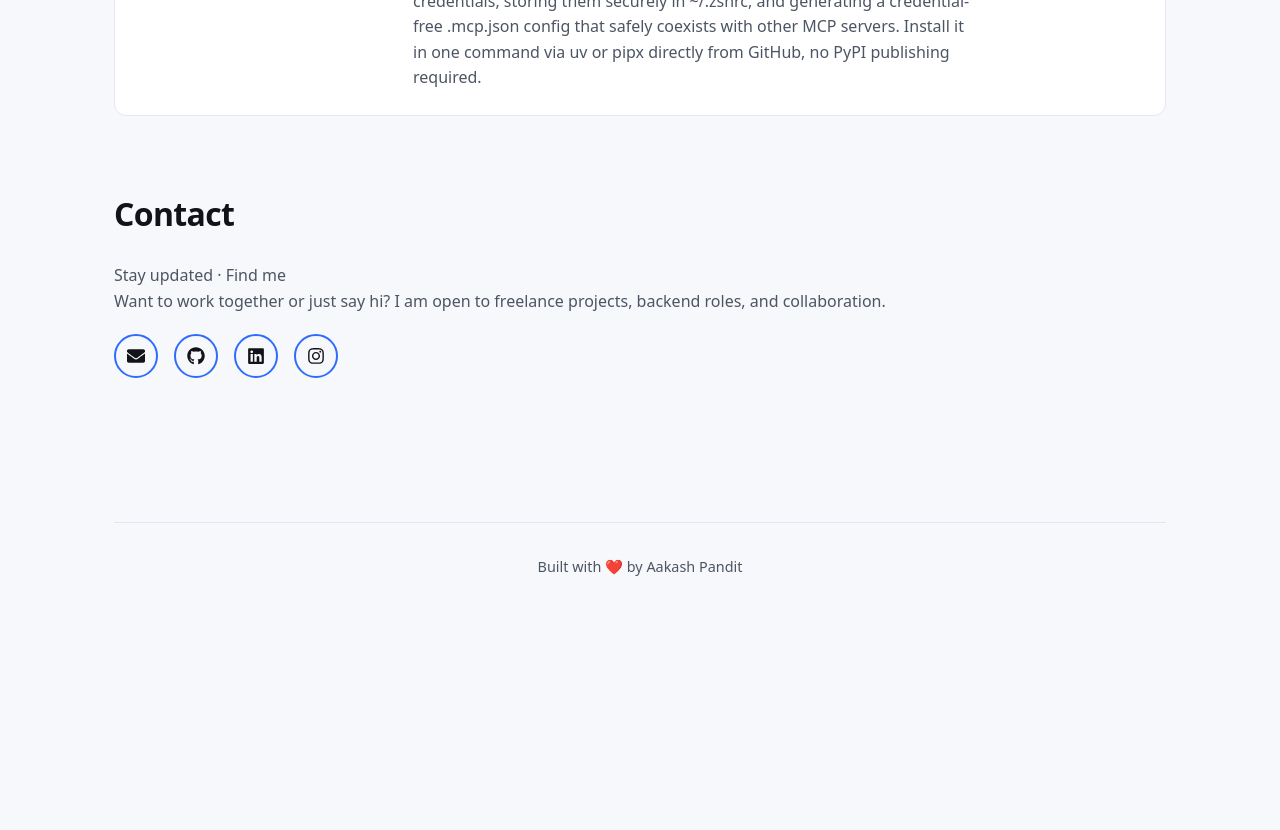
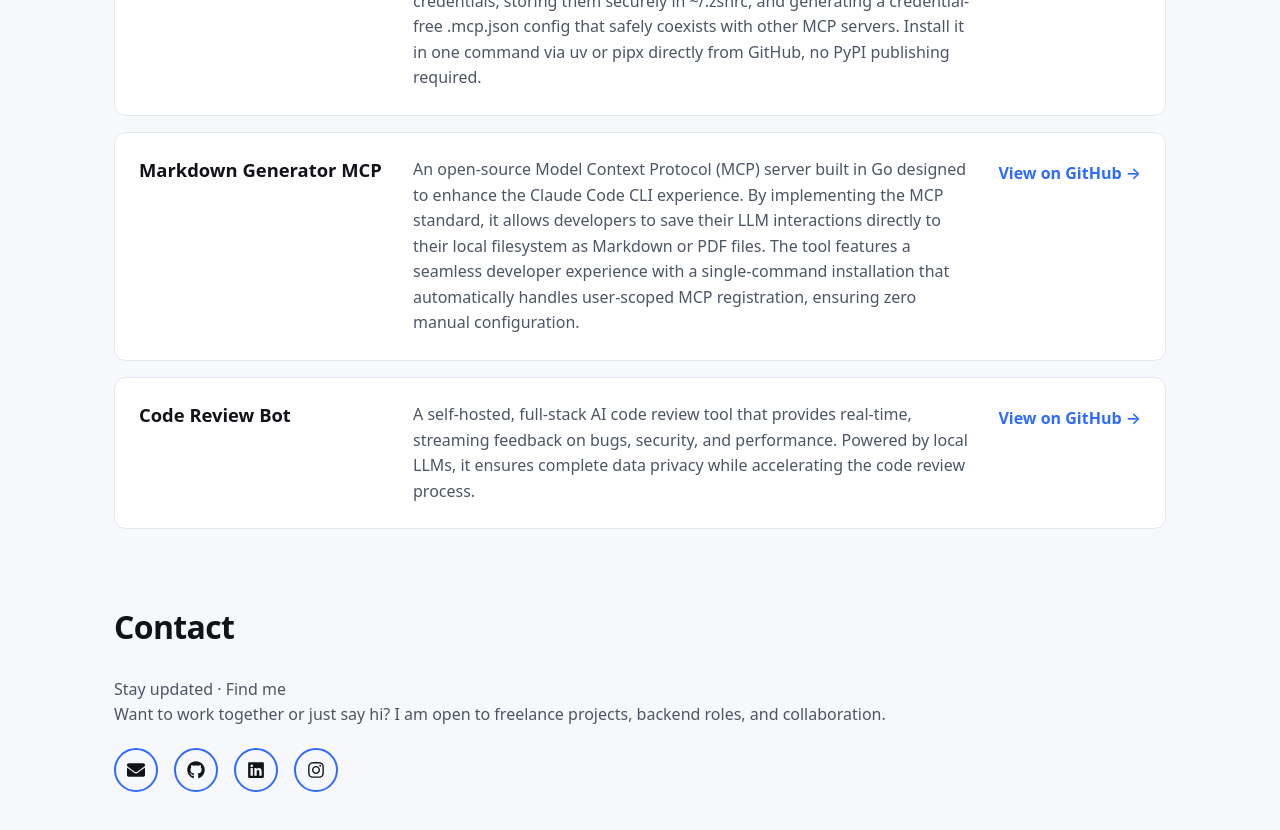
Before and after one commit to Aakash-Pandit/portfolio, a Next.js app: page / in a window 1280 px wide. Shown: the part 3420-4250 px from the top of the page. Before the commit the page ends 4142 px from the top, so only its background shows below. Built offline with nearby package versions, Linux system fonts and the light colour scheme.

Commit message:
feat: add Markdown Generator MCP and Code Review Bot project entries to portfolio

```diff
--- a/src/components/Projects.tsx
+++ b/src/components/Projects.tsx
@@ -8,7 +8,9 @@
   nutrilens: "https://github.com/Aakash-Pandit/nutrilens-api",
   book_recommendation: "https://github.com/Aakash-Pandit/book-recommendation",
   research_ai_agent: "https://github.com/Aakash-Pandit/Research-AI-Agent",
-  standup_mcp: "https://github.com/Aakash-Pandit/Standup-MCP-Server"
+  standup_mcp: "https://github.com/Aakash-Pandit/Standup-MCP-Server",
+  markdown_generator_mcp: "https://github.com/Aakash-Pandit/markdown-generator-mcp",
+  code_review_bot: "https://github.com/Aakash-Pandit/code-review-bot",
 };
 
 const projects = [
@@ -49,6 +51,16 @@
     title: "Standup MCP Server",
     description: "standup-mcp is an open-source MCP (Model Context Protocol) server that integrates with Claude Code to log daily standups to Notion using plain English. Built with Python, FastMCP, and Cohere's NLP API, it parses natural language messages like 'today I worked on jwt API and dashboard' and automatically appends them as dated bullet lists to a Notion page. It ships with an interactive CLI wizard that handles the full setup — collecting credentials, storing them securely in ~/.zshrc, and generating a credential-free .mcp.json config that safely coexists with other MCP servers. Install it in one command via uv or pipx directly from GitHub, no PyPI publishing required.",
     link: LINKS.standup_mcp,
+  },
+  {
+    title: "Markdown Generator MCP",
+    description: "An open-source Model Context Protocol (MCP) server built in Go designed to enhance the Claude Code CLI experience. By implementing the MCP standard, it allows developers to save their LLM interactions directly to their local filesystem as Markdown or PDF files. The tool features a seamless developer experience with a single-command installation that automatically handles user-scoped MCP registration, ensuring zero manual configuration.",
+    link: LINKS.markdown_generator_mcp,
+  },
+  {
+    title: "Code Review Bot",
+    description: "A self-hosted, full-stack AI code review tool that provides real-time, streaming feedback on bugs, security, and performance. Powered by local LLMs, it ensures complete data privacy while accelerating the code review process.",
+    link: LINKS.code_review_bot,
   }
 ];
 
```
